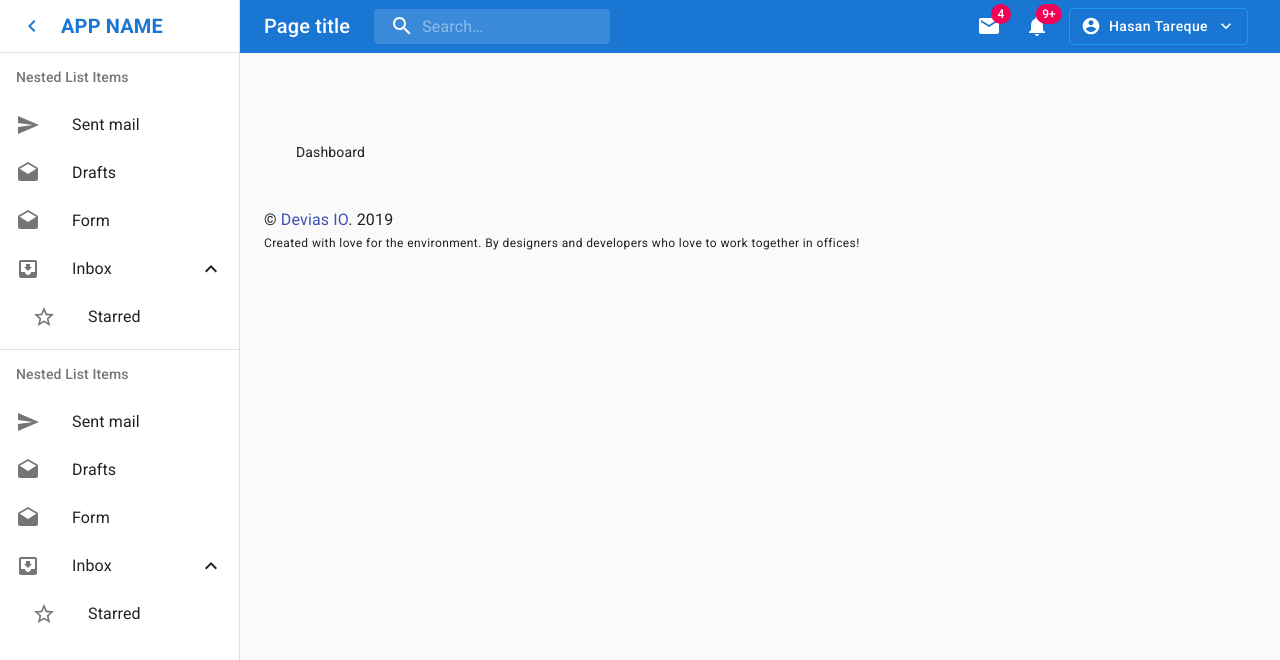
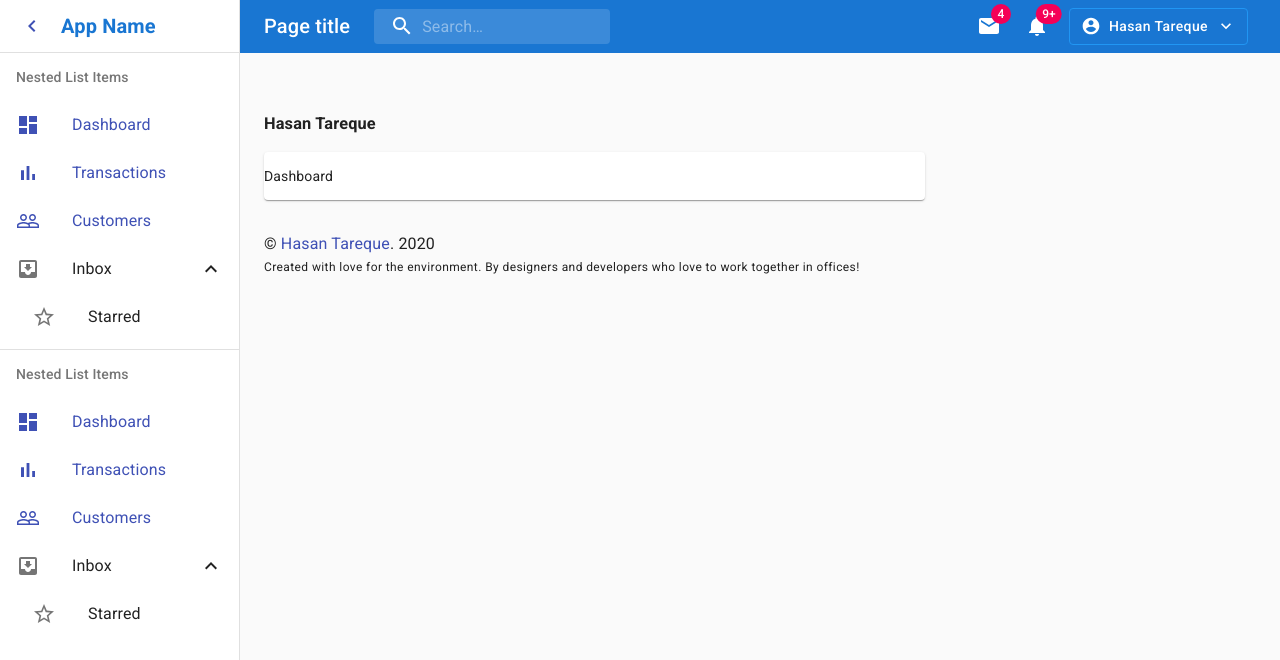
Before and after one commit to hmtareque/sleekie, a React (Create React App) app: page /dashboard in a window 1280 px wide. Both pictures are taken after a click on the button "open drawer". Shown: the top 660 px of the page. Built offline with nearby package versions, Linux system fonts and the light colour scheme.

Commit message:
code clean up sidebar

```diff
--- a/src/components/list.primary.js
+++ b/src/components/list.primary.js
@@ -14,16 +14,31 @@ import ExpandLess from '@material-ui/icons/ExpandLess';
 import ExpandMore from '@material-ui/icons/ExpandMore';
 import StarBorder from '@material-ui/icons/StarBorder';
 
+import Tooltip from '@material-ui/core/Tooltip';
+
 import { Link } from 'react-router-dom';
+
+import DashboardIcon from '@material-ui/icons/Dashboard';
+import PeopleOutlineIcon from '@material-ui/icons/PeopleOutline';
+import BarChartIcon from '@material-ui/icons/BarChart';
+
+import { blue } from '@material-ui/core/colors';
 
 const useStyles = makeStyles((theme) => ({
   root: {
     width: '100%',
-    maxWidth: 360,
+    maxWidth: 240,
     backgroundColor: theme.palette.background.paper,
   },
   nested: {
     paddingLeft: theme.spacing(4),
+  },
+
+  item: {
+    color: theme.palette.primary.main,
+    '&:hover': {
+      color: theme.palette.primary.main,
+    }
   },
 
   hide: {
@@ -38,11 +53,15 @@ export default function PrimaryList({ more }){
   const classes = useStyles();
   const [open, setOpen] = React.useState(true);
 
-  console.log(more);
-
   const handleClick = () => {
     setOpen(!open);
   };
+
+  const list = [
+    {name : 'Dashboard', 'path': '/dashboard', icon: <DashboardIcon color="primary" />},
+    {name : 'Transactions', 'path': '/transactions', icon: <BarChartIcon color="primary" />},
+    {name : 'Customers', 'path': '/customers', icon: <PeopleOutlineIcon color="primary" />},
+  ];
 
   return (
     <List
@@ -55,24 +74,25 @@ export default function PrimaryList({ more }){
       }
       className={classes.root}
     >
-      <ListItem button component={Link} to="/dashboard">
-        <ListItemIcon>
-          <SendIcon />
-        </ListItemIcon>
-        <ListItemText primary="Sent mail" />
-      </ListItem>
-      <ListItem button component={Link} to="/customers">
-        <ListItemIcon>
-          <DraftsIcon />
-        </ListItemIcon>
-        <ListItemText primary="Drafts" />
-      </ListItem>
-      <ListItem button component={Link} to="/form">
-        <ListItemIcon>
-          <DraftsIcon />
-        </ListItemIcon>
-        <ListItemText primary="Form" />
-      </ListItem>
+
+
+
+{list.map((item, index) => {
+
+return <ListItem button component={Link} to={item.path} key={index} className={classes.item}>
+<ListItemIcon>
+<Tooltip title={item.name} placement="right-start" >{item.icon}</Tooltip>
+</ListItemIcon>
+<ListItemText primary={item.name} color="primary"/>
+</ListItem>
+
+})}
+
+
+
+
+
+
       <ListItem button onClick={handleClick}>
         <ListItemIcon>
           <InboxIcon />
--- a/src/layouts/private/components/footer.component.js
+++ b/src/layouts/private/components/footer.component.js
@@ -6,7 +6,7 @@ import { Typography, Link } from '@material-ui/core';
 
 const useStyles = makeStyles((theme) => ({
   root: {
-   // padding: theme.spacing(4)
+    paddingTop: theme.spacing(4)
   }
 }));
 
@@ -27,9 +27,9 @@ const Footer = props => {
           href="https://devias.io/"
           target="_blank"
         >
-          Devias IO
+          Hasan Tareque
         </Link>
-        . 2019
+        . 2020
       </Typography>
       <Typography variant="caption">
         Created with love for the environment. By designers and developers who
--- a/src/layouts/private/components/sidebar.component.js
+++ b/src/layouts/private/components/sidebar.component.js
@@ -1,74 +1,20 @@
 import React from 'react';
 import clsx from 'clsx';
-import { fade, makeStyles } from '@material-ui/core/styles';
-import CssBaseline from '@material-ui/core/CssBaseline';
+import { makeStyles } from '@material-ui/core/styles';
 import Drawer from '@material-ui/core/Drawer';
-import Box from '@material-ui/core/Box';
-import AppBar from '@material-ui/core/AppBar';
-import Toolbar from '@material-ui/core/Toolbar';
-import List from '@material-ui/core/List';
 import Typography from '@material-ui/core/Typography';
 import Divider from '@material-ui/core/Divider';
 import IconButton from '@material-ui/core/IconButton';
-import Badge from '@material-ui/core/Badge';
-import Container from '@material-ui/core/Container';
-import Grid from '@material-ui/core/Grid';
-import Paper from '@material-ui/core/Paper';
-import Link from '@material-ui/core/Link';
 import MenuIcon from '@material-ui/icons/Menu';
 import ChevronLeftIcon from '@material-ui/icons/ChevronLeft';
-import InputBase from '@material-ui/core/InputBase';
-import MenuItem from '@material-ui/core/MenuItem';
-import Menu from '@material-ui/core/Menu';
-import SearchIcon from '@material-ui/icons/Search';
-import AccountCircle from '@material-ui/icons/AccountCircle';
-import MailIcon from '@material-ui/icons/Mail';
-import NotificationsIcon from '@material-ui/icons/Notifications';
-import MoreIcon from '@material-ui/icons/MoreVert';
-
-import Button from '@material-ui/core/Button';
-import CloudUploadIcon from '@material-ui/icons/CloudUpload';
-import KeyboardVoiceIcon from '@material-ui/icons/KeyboardVoice';
-import Icon from '@material-ui/core/Icon';
-import SaveIcon from '@material-ui/icons/Save';
-
-import ExpandMore from '@material-ui/icons/ExpandMore';
-
-import { blue } from '@material-ui/core/colors';
 
 import PrimaryList from '../../../components/list.primary';
-
-
-
 
 const drawerWidth = 240;
 
 const useStyles = makeStyles((theme) => ({
   root: {
     display: 'flex',
-  },
-  toolbar: {
-    //paddingRight: 24, // keep right padding when drawer closed
-    minHeight: '52px'
-  },
-  toolbarIcon: {
-    color: theme.palette.info.dark,
-
-  },
-
-  drawerToolbar: {
-    display: 'flex',
-   // alignItems: 'center',
-    //  justifyContent: 'flex-end',
-    padding: '2px 8px',
-
-    // [theme.breakpoints.down('sm')]: {
-    //   padding: '0px 8px',
-    // },
-
-
-  //  backgroundColor: theme.palette.info.main,
-   // ...theme.mixins.toolbar,
   },
 
   appName: {
@@ -79,20 +25,26 @@ const useStyles = makeStyles((theme) => ({
 
   },
 
-  grow: {
-    flexGrow: 1,
+  toolbar: {
+    minHeight: '52px'
   },
-  menuButton: {
-    //marginRight: theme.spacing(2),
-    marginLeft: '-4px',
-    // [theme.breakpoints.up('sm')]: {
-    //   padding: '8px',
-    // },
+  toolbarIcon: {
+    color: theme.palette.primary.main,
   },
 
-  menuButtonHidden: {
+  drawerToolbar: {
+    display: 'flex',
+    padding: '2px 8px',
+  },
+
+  menuButton: {
+    marginLeft: '-4px',
+  },
+
+  hide: {
     display: 'none',
   },
+
   drawerPaper: {
     position: 'relative',
     whiteSpace: 'nowrap',
@@ -102,6 +54,7 @@ const useStyles = makeStyles((theme) => ({
       duration: theme.transitions.duration.enteringScreen,
     }),
   },
+
   drawerPaperClose: {
     overflowX: 'hidden',
     transition: theme.transitions.create('width', {
@@ -109,123 +62,29 @@ const useStyles = makeStyles((theme) => ({
       duration: theme.transitions.duration.leavingScreen,
     }),
     width: theme.spacing(7),
-    // [theme.breakpoints.up('sm')]: {
-    //   width: theme.spacing(9),
-    // },
   },
-  appBarSpacer: theme.mixins.toolbar,
-  content: {
-    flexGrow: 1,
-    height: '100vh',
-    overflow: 'auto',
-  },
-  container: {
-    paddingTop: theme.spacing(4),
-    paddingBottom: theme.spacing(4),
-  },
-  paper: {
-    padding: theme.spacing(2),
-    display: 'flex',
-    overflow: 'auto',
-    flexDirection: 'column',
-  },
-  fixedHeight: {
-    height: 240,
-  },
-  title: {
-    display: 'none',
-    [theme.breakpoints.up('sm')]: {
-      display: 'block',
-    },
-  },
-  search: {
-    position: 'relative',
-    borderRadius: theme.shape.borderRadius,
-    backgroundColor: fade(theme.palette.common.white, 0.15),
-    '&:hover': {
-      backgroundColor: fade(theme.palette.common.white, 0.25),
-    },
-    marginRight: theme.spacing(2),
-    marginLeft: 0,
-    width: '100%',
-    [theme.breakpoints.up('sm')]: {
-      marginLeft: theme.spacing(3),
-      width: 'auto',
-    },
-  },
-  searchIcon: {
-    padding: theme.spacing(0, 2),
-    height: '100%',
-    position: 'absolute',
-    pointerEvents: 'none',
-    display: 'flex',
-    alignItems: 'center',
-    justifyContent: 'center',
-  },
-  inputRoot: {
-    color: 'inherit',
-  },
-  inputInput: {
-    padding: theme.spacing(1, 1, 1, 0),
-    // vertical padding + font size from searchIcon
-    paddingLeft: `calc(1em + ${theme.spacing(4)}px)`,
-    transition: theme.transitions.create('width'),
-    width: '100%',
-    [theme.breakpoints.up('md')]: {
-      width: '20ch',
-    },
-  },
-  sectionDesktop: {
-    display: 'none',
-    [theme.breakpoints.up('md')]: {
-      display: 'flex',
-    },
-  },
-  sectionMobile: {
-    display: 'flex',
-    [theme.breakpoints.up('md')]: {
-      display: 'none',
-    },
-  },
-
-
-  hide: {
-    display: 'none'
-  },
-
-
-
-
-
 
 }));
 
-const Sidebar = props => {
-    const { open, variant, onOpen, onClose, className, ...rest } = props;
+const Sidebar = ({ appName, open, onOpen, onClose }) => {
 
   const classes = useStyles();
 
-
   return (
-
-
     <Drawer
-
       variant="permanent"
       classes={{
         paper: clsx(classes.drawerPaper, !open && classes.drawerPaperClose),
       }}
       open={open}
-
     >
       <div className={classes.drawerToolbar}>
-
         <IconButton onClick={onClose} className={clsx(classes.toolbarIcon, !open && classes.hide)}>
           <ChevronLeftIcon />
         </IconButton>
 
         <Typography className={clsx(classes.appName, !open && classes.hide)} variant="h6" noWrap>
-    APP NAME
+          {appName}
         </Typography>
 
         <IconButton
@@ -233,29 +92,17 @@ variant="permanent"
           color="inherit"
           aria-label="open drawer"
           onClick={onOpen}
-    className={clsx(classes.menuButton, open && classes.menuButtonHidden)}
+          className={clsx(classes.menuButton, open && classes.hide)}
         >
           <MenuIcon />
         </IconButton>
-
-
-
       </div>
       <Divider />
-
-<PrimaryList more={open}/>
+      <PrimaryList more={open} />
       <Divider />
-<PrimaryList more={open}/>
+      <PrimaryList more={open} />
     </Drawer>
-
   );
 };
 
-//   Sidebar.propTypes = {
-//     className: PropTypes.string,
-//     onClose: PropTypes.func,
-//     open: PropTypes.bool.isRequired,
-//     variant: PropTypes.string.isRequired
-//   };
-
 export default Sidebar;
--- a/src/layouts/private/private.layout.js
+++ b/src/layouts/private/private.layout.js
@@ -42,6 +42,7 @@ const PrivateLayout = props => {
       <CssBaseline />
       <Topbar onSidebarOpen={openSidebar} />
       <Sidebar
+        appName="App Name"
         onOpen={handleSidebarOpen}
         onClose={handleSidebarClose}
         open={openSidebar}
--- a/src/views/dashboard.view.js
+++ b/src/views/dashboard.view.js
@@ -1,6 +1,9 @@
 import React from 'react';
 import { makeStyles } from '@material-ui/styles';
 import { Grid } from '@material-ui/core';
+import Paper from '@material-ui/core/Paper';
+import Card from '@material-ui/core/Card';
+
 
 const useStyles = makeStyles((theme) => ({
   root: {
@@ -12,21 +15,16 @@ const Dashboard = () => {
   const classes = useStyles();
 
   return (
-    <div className={classes.root}>
-      <Grid
-        container
-        spacing={4}
-      >
-        <Grid
-          item
-          lg={3}
-          sm={6}
-          xl={3}
-          xs={12}
-        >
-          <p>Dashboard</p>
+    <div className="">
+
+
+        <Grid xs={12} md={8}>
+          <h3>Hasan Tareque</h3>
+
+    <Card><p>Dashboard</p></Card>
+
         </Grid>
-      </Grid>
+
     </div>
   );
 };
```
Also changed, not shown: src/components/listItems.js (+17 -24 lines), src/views/auth/profile.view.js (added). Lines whose indentation alone changed are shown as unchanged.
